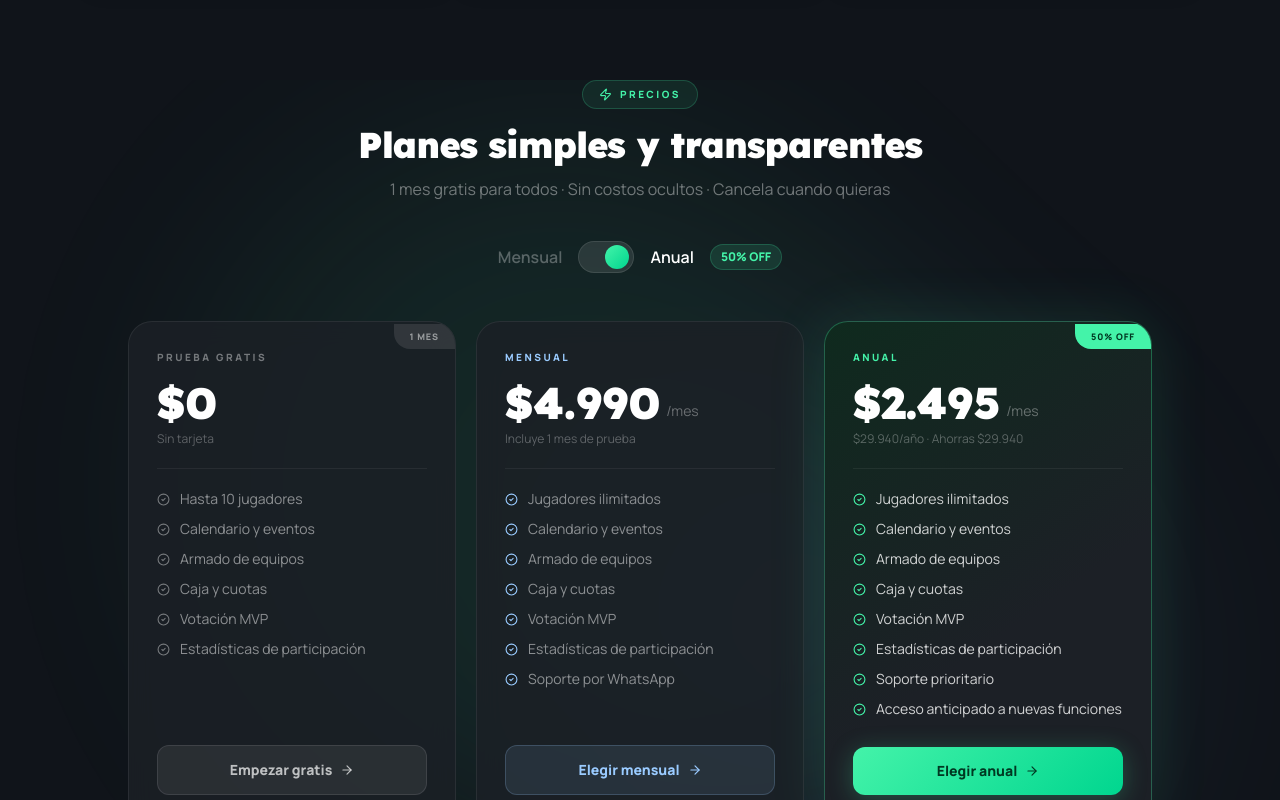
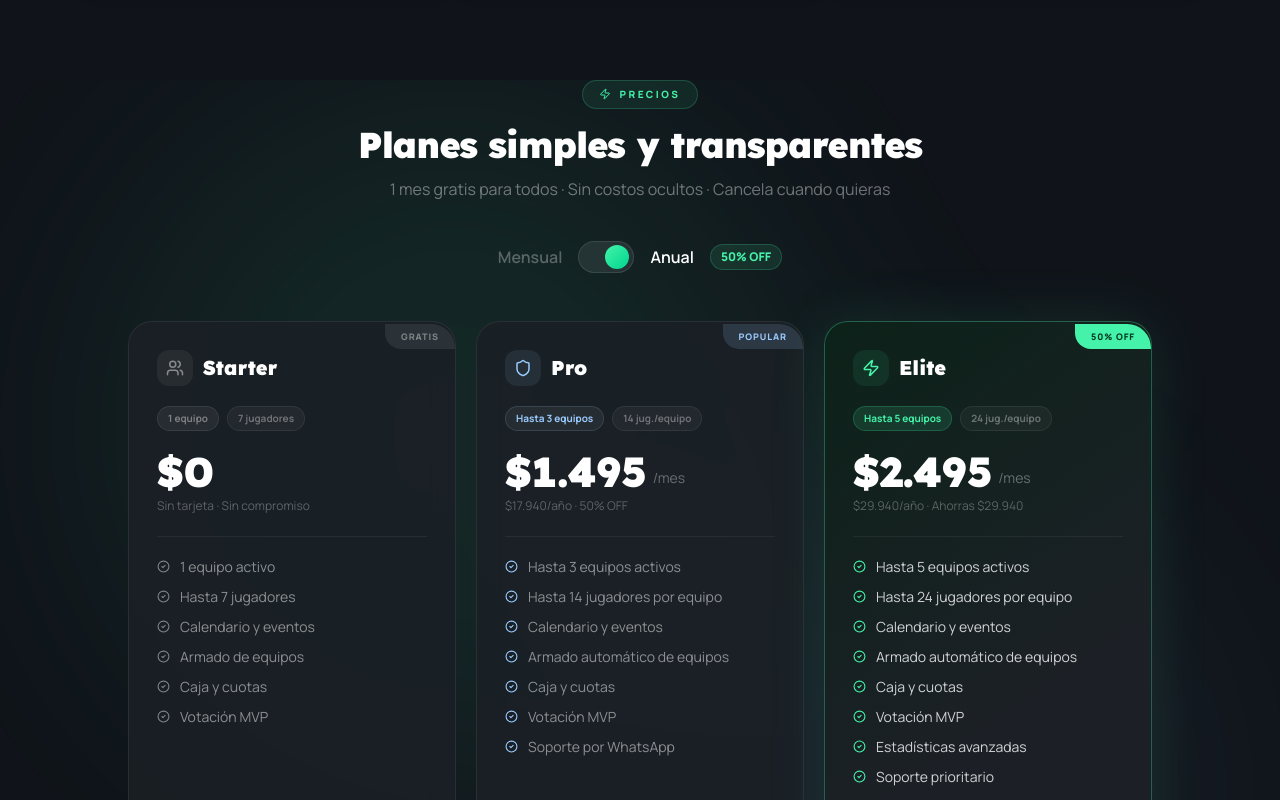
Before and after one commit to Gonad83/gestion-futbol-7, a React (Vite) app: page / in a window 1280 px wide. Shown: the part 1460-2260 px from the top of the page. Built offline with nearby package versions, Linux system fonts and the light colour scheme; no server answers.

Commit message:
feat: redesign pricing cards - hover glow, new plan structure (Starter/Pro/Elite), team & player limits

```diff
--- a/src/components/ui/aurora-pricing.tsx
+++ b/src/components/ui/aurora-pricing.tsx
@@ -1,14 +1,9 @@
 import { useState } from 'react';
 import { motion, AnimatePresence } from 'framer-motion';
-import { CheckCircle2, ArrowRight, Zap } from 'lucide-react';
-
-const MONTHLY = 4990;
-const ANNUAL_MES = 2495;
-const ANNUAL_TOTAL = ANNUAL_MES * 12;
-const ANNUAL_SAVINGS = MONTHLY * 12 - ANNUAL_TOTAL;
+import { CheckCircle2, ArrowRight, Zap, Users, Shield } from 'lucide-react';
 
 type Cycle = 'mensual' | 'anual';
-type PlanId = 'free' | 'monthly' | 'annual';
+type PlanId = 'free' | 'pro' | 'elite';
 
 interface AuroraPricingProps {
   onSelectPlan: (plan: PlanId) => void;
@@ -17,76 +12,81 @@ interface AuroraPricingProps {
 const PLANS = [
   {
     id: 'free' as PlanId,
-    label: 'Prueba Gratis',
-    badge: '1 MES',
-    price: { mensual: 0, anual: 0 },
-    priceLabel: { mensual: '$0', anual: '$0' },
-    period: '',
-    subtext: 'Sin tarjeta · Sin compromiso',
+    name: 'Starter',
+    badge: 'GRATIS',
+    price: { mensual: '$0', anual: '$0' },
+    subtext: { mensual: 'Sin tarjeta · Sin compromiso', anual: 'Sin tarjeta · Sin compromiso' },
     highlight: false,
-    accentColor: 'rgba(255,255,255,0.4)',
+    icon: <Users size={18} />,
+    accentColor: 'rgba(255,255,255,0.45)',
+    glowColor: 'rgba(255,255,255,0.07)',
+    limits: { equipos: 1, jugadores: 7 },
     features: [
-      'Hasta 10 jugadores',
+      '1 equipo activo',
+      'Hasta 7 jugadores',
       'Calendario y eventos',
       'Armado de equipos',
       'Caja y cuotas',
       'Votación MVP',
-      'Estadísticas de participación',
     ],
     cta: 'Empezar gratis',
   },
   {
-    id: 'monthly' as PlanId,
-    label: 'Mensual',
-    badge: null,
-    price: { mensual: MONTHLY, anual: MONTHLY },
-    priceLabel: { mensual: `$${MONTHLY.toLocaleString('es-CL')}`, anual: `$${MONTHLY.toLocaleString('es-CL')}` },
-    period: '/mes',
-    subtext: 'Incluye 1 mes de prueba',
+    id: 'pro' as PlanId,
+    name: 'Pro',
+    badge: 'POPULAR',
+    price: { mensual: '$2.990', anual: '$1.495' },
+    subtext: { mensual: 'Incluye 1 mes de prueba', anual: '$17.940/año · 50% OFF' },
     highlight: false,
+    icon: <Shield size={18} />,
     accentColor: '#9acbff',
+    glowColor: 'rgba(154,203,255,0.18)',
+    limits: { equipos: 3, jugadores: 14 },
     features: [
-      'Jugadores ilimitados',
+      'Hasta 3 equipos activos',
+      'Hasta 14 jugadores por equipo',
       'Calendario y eventos',
-      'Armado de equipos',
+      'Armado automático de equipos',
       'Caja y cuotas',
       'Votación MVP',
-      'Estadísticas de participación',
       'Soporte por WhatsApp',
     ],
-    cta: 'Elegir mensual',
+    cta: 'Elegir Pro',
   },
   {
-    id: 'annual' as PlanId,
-    label: 'Anual',
+    id: 'elite' as PlanId,
+    name: 'Elite',
     badge: '50% OFF',
-    price: { mensual: MONTHLY, anual: ANNUAL_MES },
-    priceLabel: { mensual: `$${MONTHLY.toLocaleString('es-CL')}`, anual: `$${ANNUAL_MES.toLocaleString('es-CL')}` },
-    period: '/mes',
-    subtext: `$${ANNUAL_TOTAL.toLocaleString('es-CL')}/año · Ahorras $${ANNUAL_SAVINGS.toLocaleString('es-CL')}`,
+    price: { mensual: '$4.990', anual: '$2.495' },
+    subtext: { mensual: 'Incluye 1 mes de prueba', anual: '$29.940/año · Ahorras $29.940' },
     highlight: true,
+    icon: <Zap size={18} />,
     accentColor: '#44f3a9',
+    glowColor: 'rgba(68,243,169,0.2)',
+    limits: { equipos: 5, jugadores: 24 },
     features: [
-      'Jugadores ilimitados',
+      'Hasta 5 equipos activos',
+      'Hasta 24 jugadores por equipo',
       'Calendario y eventos',
-      'Armado de equipos',
+      'Armado automático de equipos',
       'Caja y cuotas',
       'Votación MVP',
-      'Estadísticas de participación',
+      'Estadísticas avanzadas',
       'Soporte prioritario',
-      'Acceso anticipado a nuevas funciones',
+      'Acceso anticipado a funciones',
     ],
-    cta: 'Elegir anual',
+    cta: 'Elegir Elite',
   },
 ];
 
-const fadeUp = {
-  hidden: { opacity: 0, y: 28 },
-  visible: (i: number) => ({
-    opacity: 1,
-    y: 0,
-    transition: { delay: i * 0.12 + 0.2, duration: 0.55, ease: 'easeOut' },
-  }),
+const hoverVariants = {
+  rest: { y: 0, scale: 1 },
+  hover: { y: -10, scale: 1.025 },
+};
+
+const glowVariants = {
+  rest: { opacity: 0 },
+  hover: { opacity: 1 },
 };
 
 export default function AuroraPricing({ onSelectPlan }: AuroraPricingProps) {
@@ -94,49 +94,50 @@ export default function AuroraPricing({ onSelectPlan }: AuroraPricingProps) {
 
   return (
     <section id="pricing" className="relative px-6 pb-28 overflow-hidden">
-      {/* Aurora background */}
-      <div className="absolute inset-0 pointer-events-none z-0 opacity-25">
-        <div style={{ position: 'absolute', inset: 0, filter: 'blur(120px)' }}>
+      {/* Aurora blobs */}
+      <div className="absolute inset-0 pointer-events-none z-0" style={{ opacity: 0.18 }}>
+        <div style={{ position: 'absolute', inset: 0, filter: 'blur(130px)' }}>
           <div style={{
             position: 'absolute', borderRadius: '50%',
-            width: 700, height: 700,
-            background: 'rgba(68,243,169,0.35)',
-            top: '5%', left: '15%',
-            animation: 'auroraMove1 22s infinite alternate ease-in-out',
+            width: 680, height: 680,
+            background: 'rgba(68,243,169,0.5)',
+            top: '0%', left: '8%',
+            animation: 'auroraA 24s infinite alternate ease-in-out',
           }} />
           <div style={{
             position: 'absolute', borderRadius: '50%',
-            width: 550, height: 550,
-            background: 'rgba(154,203,255,0.3)',
-            bottom: '5%', right: '10%',
-            animation: 'auroraMove2 28s infinite alternate ease-in-out',
+            width: 580, height: 580,
+            background: 'rgba(154,203,255,0.4)',
+            bottom: '0%', right: '6%',
+            animation: 'auroraB 30s infinite alternate ease-in-out',
           }} />
         </div>
       </div>
 
       <style>{`
-        @keyframes auroraMove1 {
+        @keyframes auroraA {
           from { transform: translate(0,0) scale(1); }
-          to   { transform: translate(80px, 60px) scale(1.1); }
+          to   { transform: translate(70px,55px) scale(1.12); }
         }
-        @keyframes auroraMove2 {
+        @keyframes auroraB {
           from { transform: translate(0,0) scale(1); }
-          to   { transform: translate(-80px,-50px) scale(1.08); }
+          to   { transform: translate(-70px,-55px) scale(1.1); }
         }
       `}</style>
 
       <div className="relative z-10 max-w-5xl mx-auto">
+
         {/* Header */}
         <motion.div
-          initial={{ opacity: 0, y: -18 }}
+          initial={{ opacity: 0, y: -16 }}
           whileInView={{ opacity: 1, y: 0 }}
           viewport={{ once: true }}
-          transition={{ duration: 0.7, ease: 'easeOut' }}
+          transition={{ duration: 0.65, ease: 'easeOut' }}
           className="text-center mb-10"
         >
           <div className="inline-flex items-center gap-2 px-4 py-1.5 rounded-full mb-4"
             style={{ background: 'rgba(68,243,169,0.08)', border: '1px solid rgba(68,243,169,0.2)' }}>
-            <Zap size={13} style={{ color: '#44f3a9' }} />
+            <Zap size={12} style={{ color: '#44f3a9' }} />
             <span className="text-[10px] font-black uppercase tracking-[0.25em]" style={{ color: '#44f3a9' }}>Precios</span>
           </div>
           <h2 className="font-headline font-black text-3xl sm:text-4xl text-white tracking-tight mb-3">
@@ -153,29 +154,31 @@ export default function AuroraPricing({ onSelectPlan }: AuroraPricingProps) {
           transition={{ delay: 0.2, duration: 0.6 }}
           className="flex items-center justify-center gap-4 mb-12"
         >
-          <span className="text-base font-semibold" style={{ color: cycle === 'mensual' ? '#fff' : 'rgba(255,255,255,0.3)' }}>
+          <span className="text-base font-semibold transition-colors duration-300"
+            style={{ color: cycle === 'mensual' ? '#fff' : 'rgba(255,255,255,0.3)' }}>
             Mensual
           </span>
           <div
             className="w-14 h-8 flex items-center rounded-full p-1 cursor-pointer"
-            style={{ background: 'rgba(255,255,255,0.1)', border: '1px solid rgba(255,255,255,0.1)' }}
+            style={{ background: 'rgba(255,255,255,0.08)', border: '1px solid rgba(255,255,255,0.1)' }}
             onClick={() => setCycle(c => c === 'mensual' ? 'anual' : 'mensual')}
           >
             <motion.div
-              className="w-6 h-6 rounded-full"
               layout
               transition={{ type: 'spring', stiffness: 700, damping: 30 }}
+              className="w-6 h-6 rounded-full"
               style={{
                 marginLeft: cycle === 'anual' ? 'auto' : '0',
                 background: 'linear-gradient(135deg, #44f3a9, #00d68f)',
               }}
             />
           </div>
-          <span className="text-base font-semibold" style={{ color: cycle === 'anual' ? '#fff' : 'rgba(255,255,255,0.3)' }}>
+          <span className="text-base font-semibold transition-colors duration-300"
+            style={{ color: cycle === 'anual' ? '#fff' : 'rgba(255,255,255,0.3)' }}>
             Anual
           </span>
           <span className="text-xs font-black px-2.5 py-1 rounded-full"
-            style={{ background: 'rgba(68,243,169,0.12)', color: '#44f3a9', border: '1px solid rgba(68,243,169,0.2)' }}>
+            style={{ background: 'rgba(68,243,169,0.1)', color: '#44f3a9', border: '1px solid rgba(68,243,169,0.2)' }}>
             50% OFF
           </span>
         </motion.div>
@@ -183,73 +186,111 @@ export default function AuroraPricing({ onSelectPlan }: AuroraPricingProps) {
         {/* Cards */}
         <div className="grid grid-cols-1 md:grid-cols-3 gap-5">
           {PLANS.map((plan, i) => (
+            /* Outer: entrance animation */
             <motion.div
               key={plan.id}
-              custom={i}
-              variants={fadeUp}
-              initial="hidden"
-              whileInView="visible"
+              initial={{ opacity: 0, y: 30 }}
+              whileInView={{ opacity: 1, y: 0 }}
               viewport={{ once: true }}
-              whileHover={{ y: -8, scale: 1.02 }}
+              transition={{ delay: i * 0.12 + 0.15, duration: 0.55, ease: 'easeOut' }}
+            >
+              {/* Inner: hover animation (propagates variants to children) */}
+              <motion.div
+                variants={hoverVariants}
+                initial="rest"
+                whileHover="hover"
+                animate="rest"
+                transition={{ duration: 0.3, ease: 'easeOut' }}
+                className="relative rounded-3xl p-7 flex flex-col overflow-hidden h-full"
+                style={plan.highlight
+                  ? { background: 'linear-gradient(145deg, #0c2219 0%, #1c2026 65%)', border: '1px solid rgba(68,243,169,0.3)', boxShadow: '0 0 60px rgba(68,243,169,0.1)' }
+                  : { background: 'rgba(28,32,38,0.85)', border: '1px solid rgba(255,255,255,0.07)', backdropFilter: 'blur(14px)' }}
+              >
+                {/* Glow overlay — inherits hover from parent variants */}
+                <motion.div
+                  variants={glowVariants}
                   transition={{ duration: 0.3 }}
-              className="relative rounded-3xl p-7 flex flex-col overflow-hidden"
-              style={plan.highlight
-                ? { background: 'linear-gradient(145deg, #0f2a1e 0%, #1c2026 60%)', border: '1px solid rgba(68,243,169,0.3)', boxShadow: '0 0 60px rgba(68,243,169,0.12)' }
-                : { background: 'rgba(28,32,38,0.85)', border: '1px solid rgba(255,255,255,0.07)', backdropFilter: 'blur(12px)' }}
-            >
-              {/* Card aurora glow (visible on hover via parent whileHover) */}
-              <div className="absolute inset-0 rounded-3xl pointer-events-none opacity-0 group-hover:opacity-30 transition-opacity duration-500"
+                  className="absolute inset-0 rounded-3xl pointer-events-none"
                   style={{
-                  background: plan.highlight
-                    ? 'radial-gradient(ellipse at 50% 0%, rgba(68,243,169,0.25) 0%, transparent 70%)'
-                    : 'radial-gradient(ellipse at 50% 0%, rgba(154,203,255,0.15) 0%, transparent 70%)',
-                }} />
+                    background: `radial-gradient(ellipse at 50% 0%, ${plan.glowColor} 0%, transparent 65%)`,
+                  }}
+                />
 
                 {/* Badge */}
-              {plan.badge && (
-                <div className="absolute top-0 right-0">
-                  <span className="inline-block text-[9px] font-black uppercase tracking-widest px-4 py-1.5 rounded-bl-2xl"
+                <div className="absolute top-0 right-0 z-10">
+                  <span className="inline-block text-[9px] font-black uppercase tracking-widest px-4 py-1.5 rounded-bl-2xl rounded-tr-3xl"
                     style={plan.highlight
                       ? { background: '#44f3a9', color: '#003822' }
-                      : { background: 'rgba(255,255,255,0.1)', color: 'rgba(255,255,255,0.5)' }}>
+                      : plan.id === 'pro'
+                        ? { background: 'rgba(154,203,255,0.15)', color: '#9acbff' }
+                        : { background: 'rgba(255,255,255,0.08)', color: 'rgba(255,255,255,0.4)' }}>
                     {plan.badge}
                   </span>
                 </div>
-              )}
 
-              {/* Plan label */}
-              <p className="text-[10px] font-black uppercase tracking-[0.25em] mb-4" style={{ color: plan.accentColor }}>
-                {plan.label}
-              </p>
+                {/* Icon + name */}
+                <div className="flex items-center gap-2.5 mb-5 relative z-10">
+                  <div className="w-9 h-9 rounded-xl flex items-center justify-center flex-shrink-0"
+                    style={{ background: `${plan.accentColor === 'rgba(255,255,255,0.45)' ? 'rgba(255,255,255,0.06)' : plan.accentColor + '15'}`, color: plan.accentColor }}>
+                    {plan.icon}
+                  </div>
+                  <span className="font-headline font-black text-xl text-white">{plan.name}</span>
+                </div>
+
+                {/* Limit pills */}
+                <div className="flex items-center gap-2 mb-5 flex-wrap relative z-10">
+                  <span className="text-[10px] font-bold px-2.5 py-1 rounded-full"
+                    style={{
+                      background: plan.highlight ? 'rgba(68,243,169,0.12)' : 'rgba(255,255,255,0.06)',
+                      color: plan.highlight ? '#44f3a9' : plan.id === 'pro' ? '#9acbff' : 'rgba(255,255,255,0.4)',
+                      border: `1px solid ${plan.highlight ? 'rgba(68,243,169,0.2)' : plan.id === 'pro' ? 'rgba(154,203,255,0.15)' : 'rgba(255,255,255,0.08)'}`,
+                    }}>
+                    {plan.limits.equipos === 1 ? '1 equipo' : `Hasta ${plan.limits.equipos} equipos`}
+                  </span>
+                  <span className="text-[10px] font-bold px-2.5 py-1 rounded-full"
+                    style={{ background: 'rgba(255,255,255,0.04)', color: 'rgba(255,255,255,0.35)', border: '1px solid rgba(255,255,255,0.07)' }}>
+                    {plan.id === 'free' ? `${plan.limits.jugadores} jugadores` : `${plan.limits.jugadores} jug./equipo`}
+                  </span>
+                </div>
 
                 {/* Price */}
-              <div className="flex items-end gap-1.5 mb-1">
-                <span className="font-headline font-black text-white" style={{ fontSize: '2.75rem', lineHeight: 1 }}>
+                <div className="flex items-end gap-1.5 mb-1 relative z-10">
+                  <span className="font-headline font-black text-white" style={{ fontSize: '2.6rem', lineHeight: 1 }}>
                     <AnimatePresence mode="wait">
                       <motion.span
                         key={cycle + plan.id}
                         initial={{ opacity: 0, y: 8 }}
                         animate={{ opacity: 1, y: 0 }}
                         exit={{ opacity: 0, y: -8 }}
-                      transition={{ duration: 0.25 }}
+                        transition={{ duration: 0.22 }}
                         className="inline-block"
                       >
-                      {plan.priceLabel[cycle]}
+                        {plan.price[cycle]}
                       </motion.span>
                     </AnimatePresence>
                   </span>
-                {plan.period && (
-                  <span className="text-white/35 text-sm mb-1">{plan.period}</span>
+                  {plan.id !== 'free' && (
+                    <span className="text-white/35 text-sm mb-1">/mes</span>
                   )}
                 </div>
-              <p className="text-white/30 text-xs mb-5 leading-relaxed">
-                {cycle === 'anual' && plan.id === 'annual' ? plan.subtext : plan.subtext.split('·')[0]}
-              </p>
 
-              <div className="mb-5" style={{ height: 1, background: 'rgba(255,255,255,0.06)' }} />
+                <AnimatePresence mode="wait">
+                  <motion.p
+                    key={cycle + plan.id + 'sub'}
+                    initial={{ opacity: 0 }}
+                    animate={{ opacity: 1 }}
+                    exit={{ opacity: 0 }}
+                    transition={{ duration: 0.2 }}
+                    className="text-white/30 text-xs mb-5 leading-relaxed relative z-10"
+                  >
+                    {plan.subtext[cycle]}
+                  </motion.p>
+                </AnimatePresence>
+
+                <div className="mb-5 relative z-10" style={{ height: 1, background: 'rgba(255,255,255,0.06)' }} />
 
                 {/* Features */}
-              <ul className="space-y-2.5 mb-7 flex-1">
+                <ul className="space-y-2.5 mb-7 flex-1 relative z-10">
                   {plan.features.map(f => (
                     <li key={f} className="flex items-center gap-2.5 text-sm"
                       style={{ color: plan.highlight ? 'rgba(255,255,255,0.8)' : 'rgba(255,255,255,0.5)' }}>
@@ -262,15 +303,16 @@ export default function AuroraPricing({ onSelectPlan }: AuroraPricingProps) {
                 {/* CTA */}
                 <button
                   onClick={() => onSelectPlan(plan.id)}
-                className="flex items-center justify-center gap-2 w-full py-3.5 rounded-xl font-black text-sm transition-all hover:brightness-110"
+                  className="flex items-center justify-center gap-2 w-full py-3.5 rounded-xl font-black text-sm transition-all hover:brightness-110 relative z-10"
                   style={plan.highlight
                     ? { background: 'linear-gradient(135deg, #44f3a9, #00d68f)', color: '#003822', boxShadow: '0 4px 24px rgba(68,243,169,0.25)' }
-                  : plan.id === 'monthly'
+                    : plan.id === 'pro'
                       ? { background: 'rgba(154,203,255,0.1)', color: '#9acbff', border: '1px solid rgba(154,203,255,0.2)' }
-                    : { background: 'rgba(255,255,255,0.07)', color: 'rgba(255,255,255,0.7)', border: '1px solid rgba(255,255,255,0.1)' }}
+                      : { background: 'rgba(255,255,255,0.07)', color: 'rgba(255,255,255,0.6)', border: '1px solid rgba(255,255,255,0.1)' }}
                 >
                   {plan.cta} <ArrowRight size={14} />
                 </button>
+              </motion.div>
             </motion.div>
           ))}
         </div>
--- a/src/pages/Landing.tsx
+++ b/src/pages/Landing.tsx
@@ -9,7 +9,7 @@ import AuroraPricing from '../components/ui/aurora-pricing';
 
 const MP_FUNCTION_URL = `${import.meta.env.VITE_SUPABASE_URL}/functions/v1/create-mp-preference`;
 
-type Plan = 'free' | 'monthly' | 'annual';
+type Plan = 'free' | 'pro' | 'elite' | 'monthly' | 'annual';
 
 const MONTHLY = 4990;
 const ANNUAL_MES = 2495;   // 50% off
```
Lines whose indentation alone changed are shown as unchanged.
